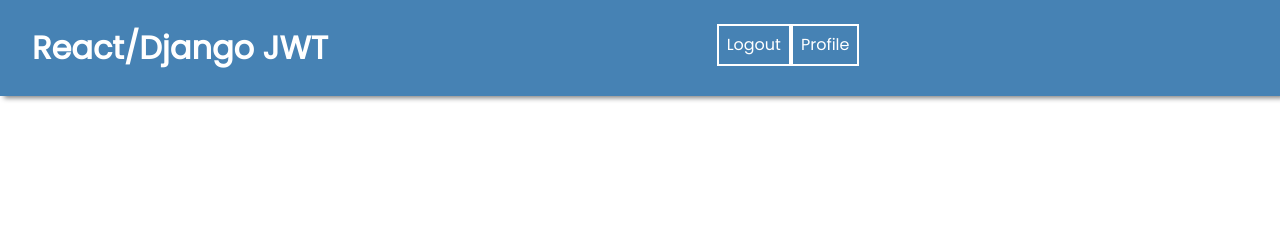
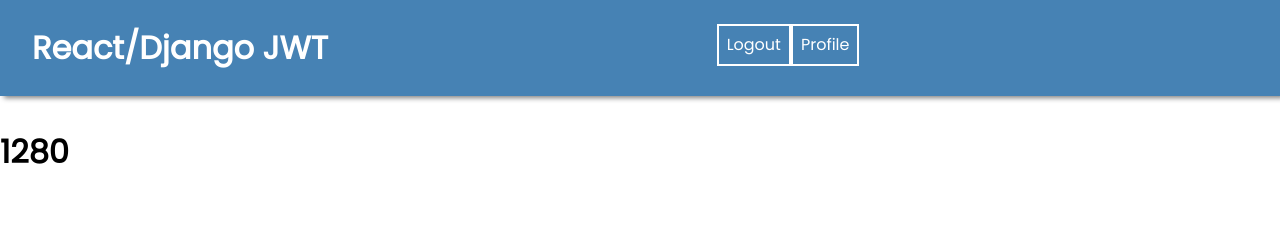
Before and after one commit to michael-prye/Ecommerce-website, a React (Create React App) app in the folder frontend/: page /profile in a window 1280 px wide. Shown: the top 226 px of the page. Built offline with nearby package versions, Linux system fonts and the light colour scheme; sample sign-in values are in the browser's storage.

Commit message:
Created custom useWindowSize hook to get innerWidth of window

```diff
--- /dev/null
+++ b/frontend/src/hooks/useWindowSize.js
@@ -0,0 +1,22 @@
+import { useEffect, useLayoutEffect, useState } from "react";
+
+const useWindowSize =() =>{
+    const [innerWidth, setInnerWidth] = useState();
+
+    function handleResize(){
+        setInnerWidth(window.innerWidth)
+    }
+
+    useLayoutEffect(()=>{
+        handleResize();
+        window.addEventListener("resize", handleResize);
+        return()=>window.removeEventListener("resize",handleResize);
+
+
+    },[]);
+
+    return innerWidth
+
+}
+
+export default useWindowSize;
--- a/frontend/src/pages/ProfilePage/ProfilePage.js
+++ b/frontend/src/pages/ProfilePage/ProfilePage.js
@@ -1,7 +1,22 @@
+import React from "react";
+import { useEffect, useState } from "react";
+import useAuth from "../../hooks/useAuth";
+import useWindowSize from "../../hooks/useWindowSize";
+
+
 const ProfilePage = () => {
+
+const [user,token] = useAuth();
+const innerWidth = useWindowSize();
+
+    useEffect(()=>{
+        console.log(innerWidth)
+    },[])
+
+
     return(
         <div>
-
+            <h1>{innerWidth}</h1>
         </div>
 
     );
```
